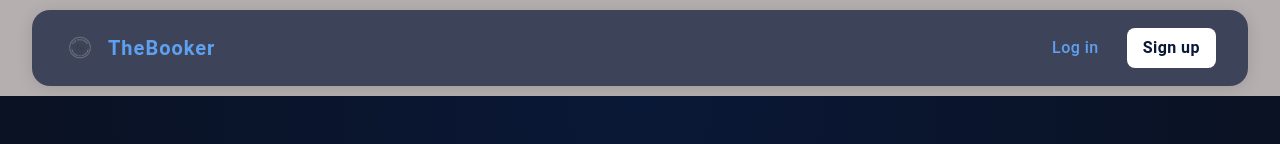
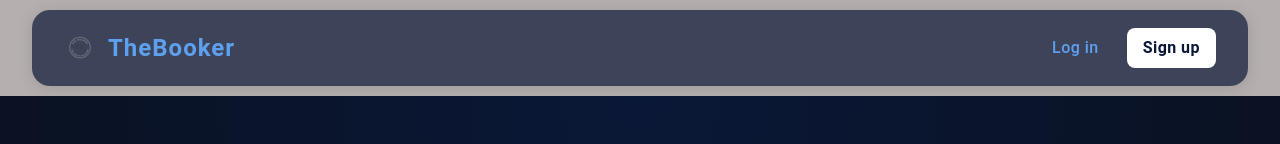
Before and after one commit to noureldinabdelalim/ATC_01060083044, a React (Create React App) app in the folder EventBookingSystem/frontend/: page / in a window 1280 px wide. Shown: the top 144 px of the page. Built offline with nearby package versions, Linux system fonts and the light colour scheme.

Commit message:
tiny updates

```diff
--- a/EventBookingSystem/frontend/src/components/AppNavBar.js
+++ b/EventBookingSystem/frontend/src/components/AppNavBar.js
@@ -59,7 +59,7 @@ export default function AppNavBar() {
     <NavBar>
       <Box display="flex" alignItems="center">
         <Logo src={logoTheBooker} alt="TheBooker Logo" />
-        <Typography variant="h6" sx={{ fontWeight: 700, color: "#5ea0ef", letterSpacing: 1 }}>
+        <Typography to="/" component={RouterLink} variant="h5" sx={{ fontWeight: 700, textDecoration: "none", color: "#5ea0ef", letterSpacing: 1 }}>
           TheBooker
         </Typography>
       </Box>
```
Also changed, not shown: 1 other file (tests, documents, lock files or other folders).
